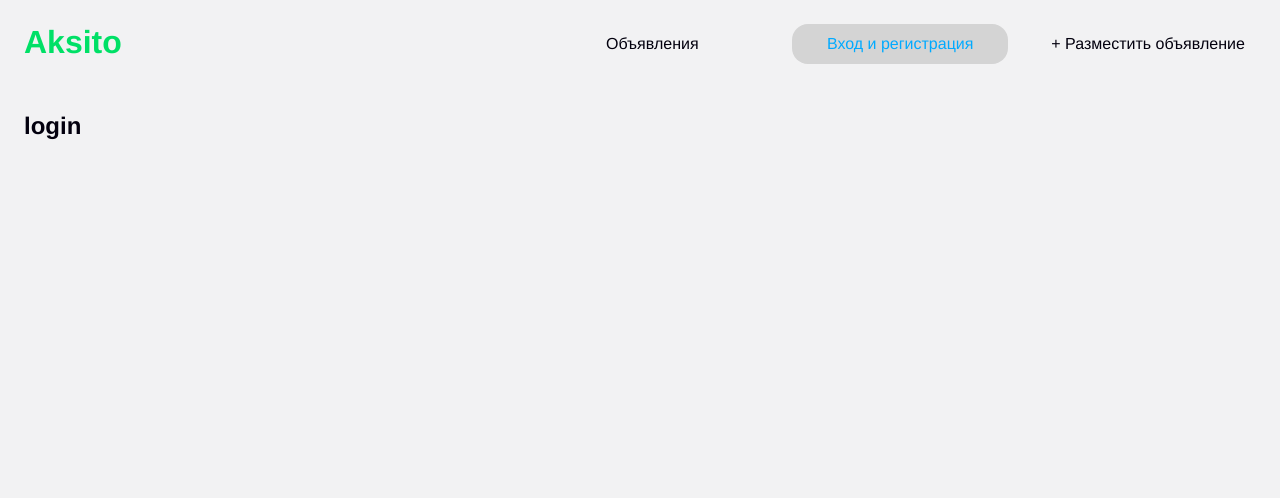
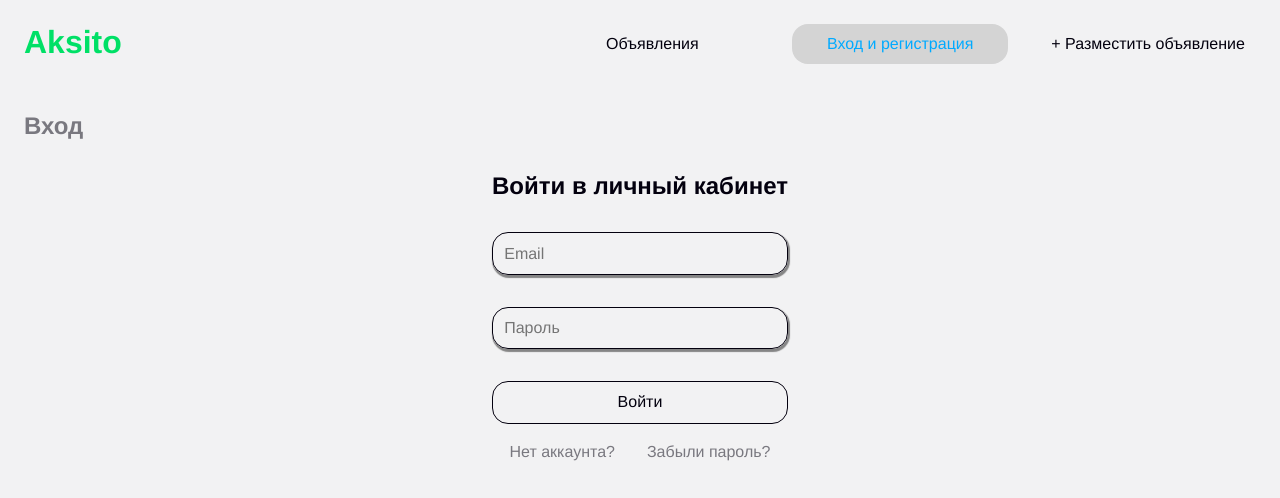
Before and after one commit to akseee/aksito, a React (Vite) app in the folder client/: page /login in a window 1280 px wide. Shown: the top 498 px of the page. Built offline with nearby package versions, Linux system fonts and the light colour scheme.

Commit message:
feat: add user context, create login page

```diff
--- a/client/src/components/app-header/app-header.tsx
+++ b/client/src/components/app-header/app-header.tsx
@@ -1,4 +1,10 @@
-import { FC } from "react";
+import { FC, useContext } from "react";
 import { AppHeaderUI } from "../ui";
+import { UserContext } from "src/context/UserContext";
 
-export const AppHeader: FC = () => <AppHeaderUI />;
+export const AppHeader: FC = () => {
+  const data = useContext(UserContext);
+  console.log(data?.isAuthenticated);
+
+  return <AppHeaderUI user={data?.isAuthenticated || false} />;
+};
--- a/client/src/components/app/app.tsx
+++ b/client/src/components/app/app.tsx
@@ -12,10 +12,12 @@ import styles from "./app.module.css";
 import { Route, Routes } from "react-router-dom";
 import { AppHeader } from "@components";
 import { MainWrapper } from "@ui";
+import { UserProvider } from "src/context/UserContext";
 
 const App = () => {
   return (
     <div className={styles.app}>
+      <UserProvider>
         <AppHeader></AppHeader>
         <MainWrapper>
           <Routes>
@@ -28,6 +30,7 @@ const App = () => {
             {/*    <Route path="/register" element={<RegisterPage />} /> */}
           </Routes>
         </MainWrapper>
+      </UserProvider>
     </div>
   );
 };
--- a/client/src/components/ui/app-header/app-header.tsx
+++ b/client/src/components/ui/app-header/app-header.tsx
@@ -5,7 +5,12 @@ import clsx from "clsx";
 
 import styles from "./app-header.module.css";
 
-export const AppHeaderUI: FC = () => (
+type AppHeaderProps = {
+  user: boolean;
+};
+
+export const AppHeaderUI: FC<AppHeaderProps> = ({ user }) => {
+  return (
     <header className={styles.header}>
       <h1 className={styles.title}>
         <Link to="/">Aksito</Link>
@@ -25,7 +30,7 @@ export const AppHeaderUI: FC = () => (
             isActive ? clsx(styles.active, styles.link) : styles.link
           }
         >
-        Вход и регистрация
+          {!user ? "Вход и регистрация" : "Выход из аккаунта"}
         </NavLink>
         <NavLink
           to="/form/publish"
@@ -38,3 +43,4 @@ export const AppHeaderUI: FC = () => (
       </nav>
     </header>
   );
+};
--- a/client/src/components/ui/index.ts
+++ b/client/src/components/ui/index.ts
@@ -3,3 +3,4 @@ export * from "./main-wrapper";
 export * from "./preloader";
 export * from "./button";
 export * from "./item-details";
+export * from "./input";
--- /dev/null
+++ b/client/src/components/ui/input/index.ts
@@ -0,0 +1 @@
+export { Input } from "./input";
--- /dev/null
+++ b/client/src/components/ui/input/input.module.css
@@ -0,0 +1,22 @@
+.input {
+  border: 1px solid var(--color);
+  border-radius: 1rem;
+  padding: 0.7rem;
+  box-shadow: var(--box-shadow);
+  transition: all 0.3s ease-in-out;
+}
+
+.input:hover {
+  box-shadow: var(--box-shadow-green);
+  background-color: var(--background-color-lighter);
+}
+
+.input:focus {
+  box-shadow: var(--box-shadow-green);
+  outline: none;
+  background-color: var(--background-color-darker);
+}
+
+.input:active {
+  box-shadow: var(--box-shadow);
+}
--- /dev/null
+++ b/client/src/components/ui/input/input.tsx
@@ -0,0 +1,24 @@
+import { FC } from "react";
+import styles from "./input.module.css";
+
+type InputProps = {
+  placeholder: string;
+  value: string;
+  name: string;
+  handleChange: () => void;
+};
+
+export const Input: FC<InputProps> = ({
+  placeholder,
+  value,
+  name,
+  handleChange,
+}) => (
+  <input
+    onChange={handleChange}
+    name={name}
+    placeholder={placeholder}
+    value={value}
+    className={styles.input}
+  ></input>
+);
--- /dev/null
+++ b/client/src/context/UserContext.tsx
@@ -0,0 +1,76 @@
+import { createContext, ReactNode, useEffect, useState } from "react";
+
+type userType = {
+  id: number;
+  name: string;
+  password: string;
+  login: string;
+};
+
+type InitialState = {
+  isAuthChecked: boolean;
+  isAuthenticated: boolean;
+  login: (userData: userType) => void;
+  logout: () => void;
+  data: null | userType;
+};
+
+const initialState: InitialState = {
+  isAuthChecked: false,
+  isAuthenticated: false,
+  login: () => {},
+  logout: () => {},
+  data: null,
+};
+
+type UserProviderProps = {
+  children: ReactNode;
+};
+
+const UserContext = createContext<InitialState | null>(null);
+
+const UserProvider = ({ children }: UserProviderProps) => {
+  const [state, setState] = useState<InitialState>(initialState);
+  useEffect(() => {
+    const savedUser = localStorage.getItem("user");
+    if (savedUser) {
+      setState((prevState) => ({
+        ...prevState,
+        isAuthChecked: true,
+        isAuthenticated: true,
+        data: JSON.parse(savedUser),
+      }));
+    } else {
+      setState((prevState) => ({
+        ...prevState,
+        isAuthChecked: true,
+      }));
+    }
+  }, []);
+
+  const login = (userData: userType) => {
+    setState({
+      ...state,
+      isAuthenticated: true,
+      data: userData,
+    });
+    localStorage.setItem("user", JSON.stringify(userData));
+  };
+
+  const logout = () => {
+    setState({
+      ...state,
+      isAuthenticated: false,
+      data: null,
+    });
+    localStorage.removeItem("user");
+  };
+
+  return (
+    <UserContext.Provider value={{ ...state, login, logout }}>
+      {children}
+    </UserContext.Provider>
+  );
+};
+
+export { UserContext, UserProvider };
--- a/client/src/index.css
+++ b/client/src/index.css
@@ -9,6 +9,8 @@
   --red: #ff4053;
   --grey: #858585;
   --box-shadow: 1px 2px 1px 1px #858585;
+  --box-shadow-red: 1px 2px 1px 1px var(--red);
+  --box-shadow-green: 1px 2px 1px 1px var(--green);
 }
 
 *,
--- /dev/null
+++ b/client/src/pages/login/login.module.css
@@ -0,0 +1,34 @@
+.title {
+  opacity: 0.5;
+}
+
+.content {
+  display: flex;
+  flex-direction: column;
+  align-items: center;
+  gap: 1.2rem;
+  padding: 1rem 2rem;
+}
+
+.form {
+  display: flex;
+  flex-direction: column;
+  gap: 2rem;
+}
+
+.heading {
+}
+
+.links {
+  display: flex;
+  gap: 2rem;
+}
+
+.links a {
+  opacity: 0.5;
+  transition: all 0.3s ease-in-out;
+}
+
+.links a:hover {
+  opacity: 1;
+}
--- a/client/src/pages/login/login.tsx
+++ b/client/src/pages/login/login.tsx
@@ -1,5 +1,55 @@
-import { FC } from "react";
+import { FC, useContext, useState } from "react";
+import styles from "./login.module.css";
+import { Button, Input } from "@ui";
+import { UserContext } from "src/context/UserContext";
+import { NavLink } from "react-router-dom";
 
 export const LoginPage: FC = () => {
-  return <h2> login</h2>;
+  const [userData, setUserData] = useState({
+    name: "",
+    email: "",
+    password: "",
+  });
+
+  const context = useContext(UserContext);
+
+  if (!context) {
+    throw new Error("no context found");
+  }
+
+  const { isAuthChecked, isAuthenticated, login, logout, data } = context;
+  console.log(isAuthChecked, isAuthenticated, login, logout, data);
+
+  const handleInputChange = () => {};
+
+  return (
+    <>
+      <h2 className={styles.title}>Вход</h2>
+      <div className={styles.content}>
+        <form onSubmit={() => {}} className={styles.form}>
+          <h2 className={styles.heading}>Войти в личный кабинет</h2>
+          <Input
+            placeholder="Email"
+            value={userData.email}
+            name="email"
+            handleChange={handleInputChange}
+          />
+
+          <Input
+            placeholder="Пароль"
+            value={userData.password}
+            name="password"
+            handleChange={handleInputChange}
+          />
+          <Button htmlType="submit" onClick={() => console.log("submitting")}>
+            Войти
+          </Button>
+        </form>
+        <div className={styles.links}>
+          <NavLink to="/">Нет аккаунта?</NavLink>
+          <NavLink to="/">Забыли пароль?</NavLink>
+        </div>
+      </div>
+    </>
+  );
 };
```
Lines whose indentation alone changed are shown as unchanged.
